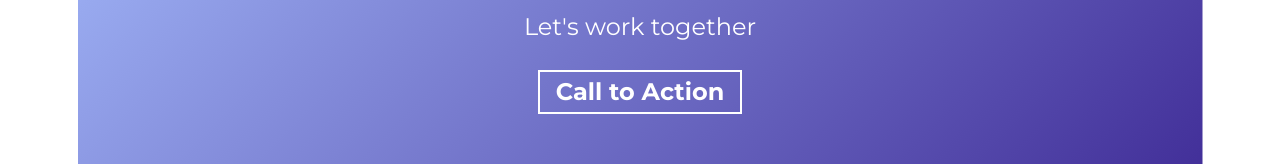
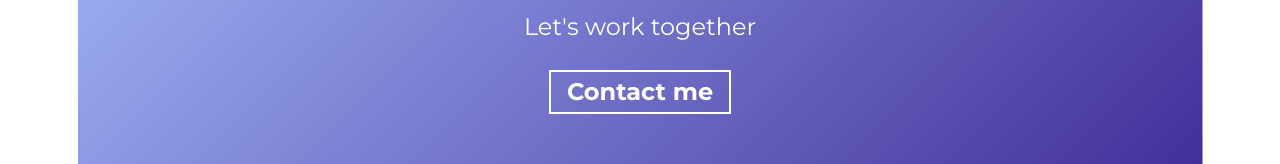
Before and after one commit to caravacaof/portfolio, a website built with Parcel: page simplefolio/src/index.html in a window 1280 px wide. Shown: the part 3256-3420 px from the top of the page. Built offline with nearby package versions, Linux system fonts and the light colour scheme; files whose address does not match are found by name.

Commit message:
footer error

```diff
--- a/simplefolio/src/index.html
+++ b/simplefolio/src/index.html
@@ -302,7 +302,7 @@
             target="_blank"
             class="cta-btn cta-btn--resume"
             href="mailto:gerardcaravaca@gmail.com"
-            >Call to Action</a
+            >Contact me</a
           >
         </div>
       </div>
```
